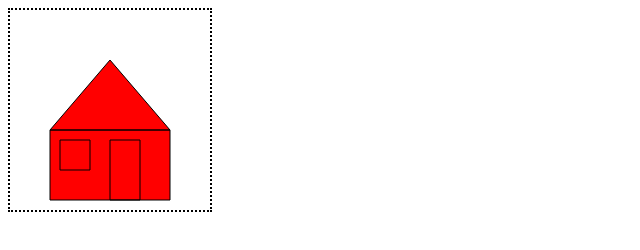
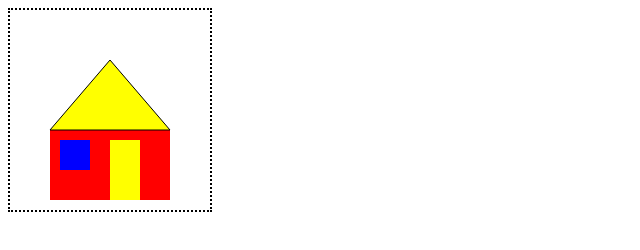
Before and after one commit to Ivan9455/JS_game, a plain HTML site: page code_book/hw_head_1/1.html in a window 1280 px wide. Shown: the whole page, without its empty margins (0-640 px from the left). Drawn offline with Linux system fonts and the light colour scheme.

Commit message:
work home work

```diff
--- a/code_book/hw_head_1/1.html
+++ b/code_book/hw_head_1/1.html
@@ -16,21 +16,29 @@
         home:function(){
 
             ctx.fillStyle = "red";
-            ctx.rect(40,120,120,70);
-
+            ctx.fillRect(40,120,120,70);
+            ctx.save();
         },
         roof:function(){
+            ctx.restore();
+            ctx.beginPath();
+            ctx.fillStyle = "green";
             ctx.moveTo(100,50);
             ctx.lineTo(40,120);
             ctx.lineTo(160,120);
             ctx.lineTo(100,50);
+            ctx.closePath();
+
         },
         window:function(){
-            //ctx.fillStyle = "blue";
-            ctx.rect(50,130,30,30);
+            ctx.fillStyle = "blue";
+            ctx.fillRect(50,130,30,30);
+            ctx.save();
         },
         door:function () {
-            ctx.rect(100,130,30,60);
+            ctx.fillStyle = "yellow";
+            ctx.fillRect(100,130,30,60);
+            ctx.save();
         }
     };
 
```
